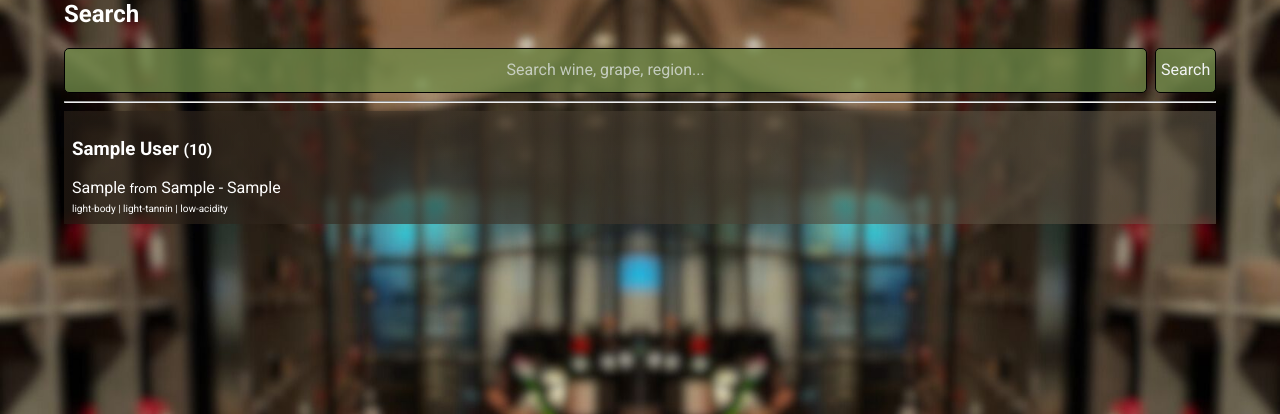
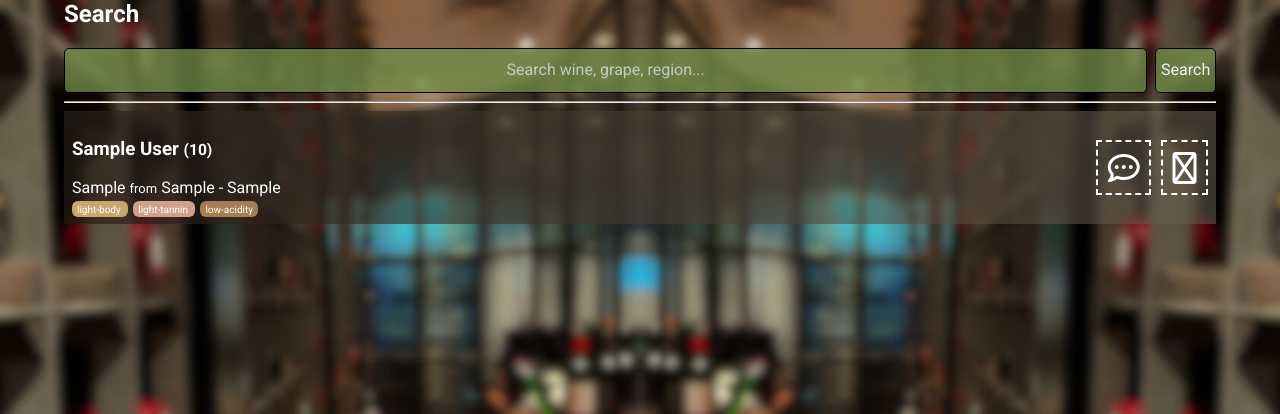
Before and after one commit to PawelKrezel/WineFinder, a Django app: page /search/ in a window 1280 px wide. Shown: the part 20-434 px from the top of the page. Run offline with Django 5.2, Linux system fonts and the light colour scheme; data comes from the database, SQL or seed files in the repository; tables that the repository leaves empty hold one stand-in row (values such as "Sample post"); parts of the project's set-up code (start-up, migrations or seed data) failed here and were passed over; some libraries are stand-ins or nearby versions.

Commit message:
tags added to the search page

```diff
--- a/wineadmin/static/wineadmin/css/details.css
+++ b/wineadmin/static/wineadmin/css/details.css
@@ -78,9 +78,11 @@
     display: none;
 }
 #mapContainer{
-
     width: 80vw;
     background:none;
+}
+#mapContainer::-webkit-scrollbar{
+    background-color: #261c145b;
 }
 @keyframes cellPulse {
     0% {
--- a/wineadmin/static/wineadmin/css/search.css
+++ b/wineadmin/static/wineadmin/css/search.css
@@ -25,6 +25,27 @@ button{
     background-image: linear-gradient(51deg,#261c14ac, #73695684);
     padding: 0.5em;
     margin-bottom: 1em;
+    display: flex;
+    justify-content: space-between;
+    align-items: center;
+    gap: 1em;
+}
+.text-details{
+    flex: 1;
+    text-align: left;
+}
+.tags{
+    display: flex;
+    flex-direction: row;
+    align-items: flex-end;
+    gap: 0.6em;
+    white-space: nowrap;
+}
+.tag > i{
+    font-size: 2em;
+    font-weight:100;
+    border: 2px dashed white;
+    padding: 0.3em;
 }
 h3 .secondaryDetails{
     font-size: smaller;
@@ -32,12 +53,34 @@ h3 .secondaryDetails{
 .secondaryDetails{
     font-size: x-small;
 }
+.mainDetails{
+    white-space: normal;
+    overflow-wrap: break-word;
+}
 .mainDetails .from{
     font-size: small;
 }
 .small-screen{
     display: none;
 }
+
+.secondaryDetails span{
+    padding: 0.25em 0.5em;
+    border-radius: 6px;
+    margin-right: 0.5em;
+}
+.light-body   { background-color: #c9a66b; }
+.medium-body  { background-color: #a65e2e; }
+.full-body    { background-color: #5a0f0f; }
+
+.low-acidity     { background-color: #a67c52; }  /* soft caramel */
+.medium-acidity  { background-color: #4fc3f7; }  /* sky blue */
+.high-acidity    { background-color: #00e5ff; }  /* electric cyan */
+
+.light-tannin   { background-color: #cfa18d; }
+.medium-tannin  { background-color: #8b5a2b; }
+.full-tannin    { background-color: #3b1f1f; }
+
 @media only screen and (max-width: 690px){
     .small-screen{
         display: inline-block;
--- a/wineadmin/templates/search/search.html
+++ b/wineadmin/templates/search/search.html
@@ -18,14 +18,40 @@
     {% for wine in wines %}
         <a href="{% url 'wine_detail' wine.id %}">
             <div class="searchResultCard">
+                <div class="text-details">
                 <h3>{{ wine.wine_name }} <span class="secondaryDetails">({{ wine.vintage }})</span></h3>
-                <span class="mainDetails">
-                    <span title="grape variety">{{ wine.grape }}</span>
-                    <span class="from">from</span>
-                    <span title="region">{{wine.region}}</span>
-                    <span title="country">- {{wine.country_of_origin}}</span>
-                </span><br>
-                <span class="secondaryDetails">{{ wine.body }} | {{ wine.tannin }} | {{ wine.acidity }}</span>
+                    <span class="mainDetails">
+                        <span title="grape variety">{{ wine.grape }}</span>
+                        <span class="from">from</span>
+                        <span title="region">{{wine.region}}</span>
+                        <span title="country"> - {{wine.country_of_origin}}</span>
+                    </span><br>
+                    <span class="secondaryDetails">
+                        <span class="{{ wine.body }}"> {{ wine.body }} </span>
+                        <span class="{{ wine.tannin }}"> {{ wine.tannin }} </span>
+                        <span class="{{ wine.acidity }}"> {{ wine.acidity }} </span>
+                    </span>
+                </div>
+
+                <div class="tags">
+                    {% if wine.has_notes %}
+                        <span class="tag" title="Sommelier's Notes are available for {{ wine }}">
+                            <i class="fa-regular fa-comment-dots"></i>
+                        </span>
+                    {% endif %}
+
+                    {% if wine.has_image %}
+                        <span class="tag" title="Image has been uploaded for the bottle of {{ wine }}">
+                            <i class="fa-regular fa-camera"></i>
+                        </span>
+                    {% endif %}
+
+                    {% if wine.slot_count > 0 %}
+                        <span class="tag" title="{{ wine }} has been mapped out in the digital map of the wine cellar">
+                            <i class="fa-solid fa-map-location-dot"></i>
+                        </span>
+                    {% endif %}
+                </div>
             </div>
         </a>
 
--- a/wineadmin/views.py
+++ b/wineadmin/views.py
@@ -9,6 +9,7 @@ from django.contrib.auth.decorators import login_required
 from .models import Wine, Slot
 import json
 from datetime import datetime
+from django.db.models import Count, Q
 
 @login_required
 def wineadmin(request):
@@ -196,7 +197,11 @@ def import_wines(request):
 def search(request):
     query = request.GET.get("query")
 
-    wines = Wine.objects.all()
+    wines = Wine.objects.all().annotate(
+        has_notes=Count('id', filter=Q(sommNotes__isnull=False) & ~Q(sommNotes="")),
+        has_image=Count('id', filter=Q(imageURL__isnull=False) & ~Q(imageURL="")),
+        slot_count=Count('slots')
+)
 
     if query:
         wines = wines.filter(
@@ -215,6 +220,8 @@ def search(request):
             acidity__icontains=query
         ) | wines.filter(
             body__icontains=query
+        ) | wines.filter(
+            sommNotes__icontains=query
         )
 
     template = loader.get_template("search/search.html")
```
